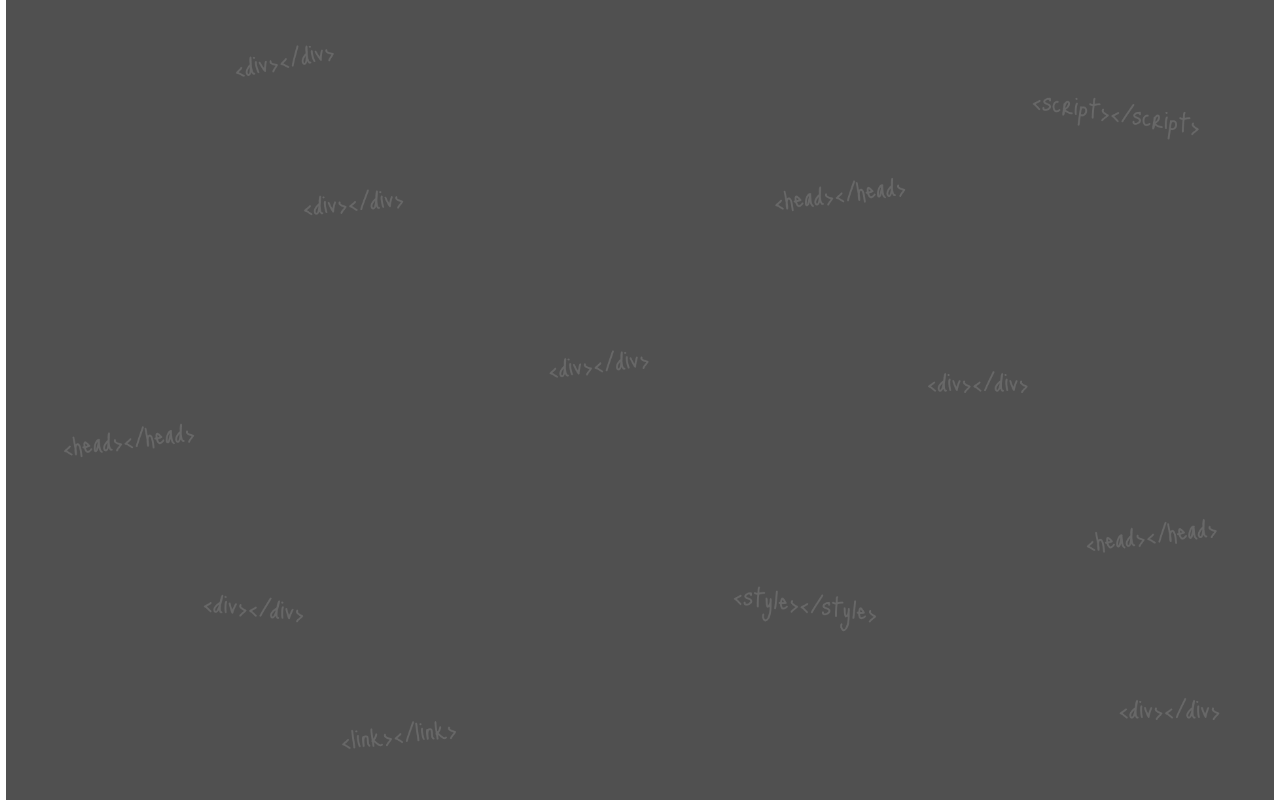
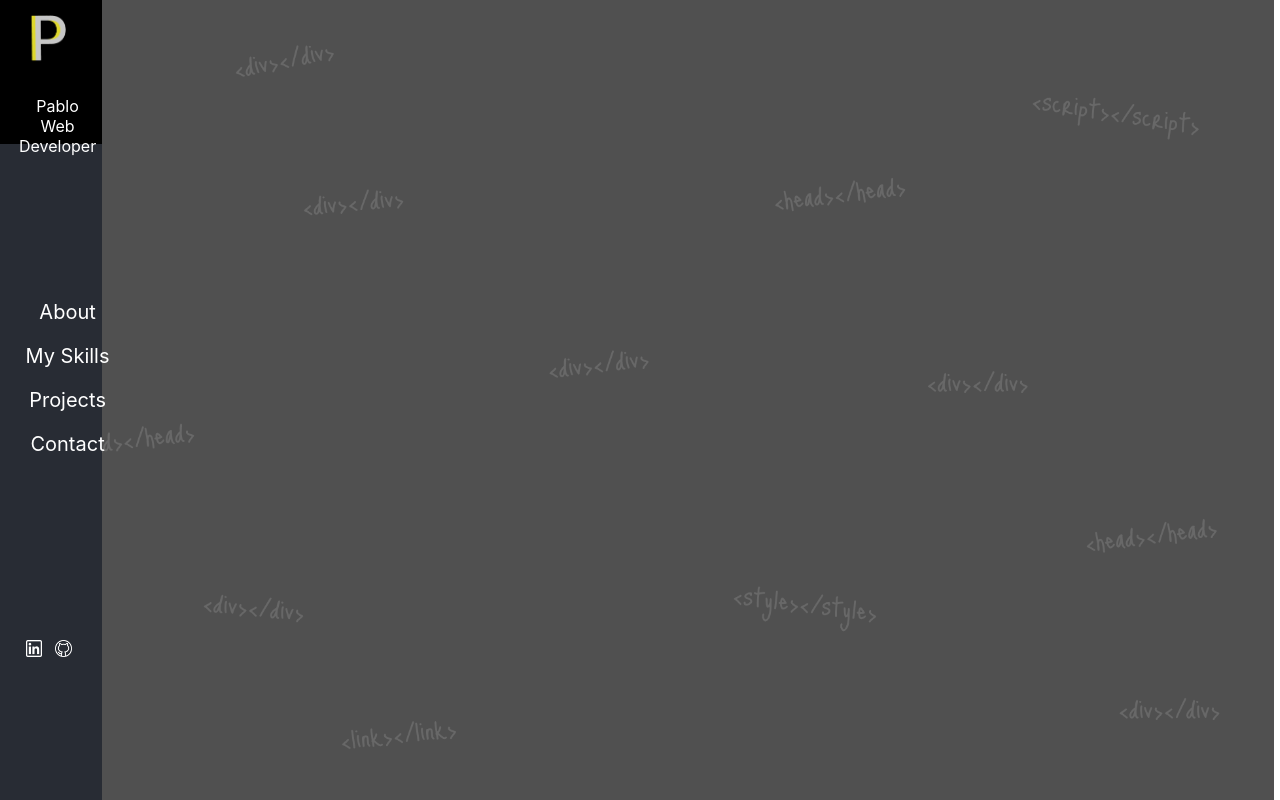
Before and after one commit to Perezdh13/about-me, a React (Create React App) app: page / in a window 1280 px wide. Shown: the top 800 px of the page. Built offline with nearby package versions, Linux system fonts and the light colour scheme.

Commit message:
create mainpage and linksMainpage

```diff
--- a/src/css/App.css
+++ b/src/css/App.css
@@ -1,7 +1,69 @@
 /*///////////////// MAIN PAGE //////////////*/
-.main-page img{
+.main-page img {
+  position: relative;
   width: 99vw;
 }
+
+.main-page-bar {
+  position: fixed;
+  top: 0;
+  left: 0;
+  background: #282c34;
+  width: 8vw;
+  height: 100vh;
+}
+
+.main-page-bar-icon{
+  background-color: black;
+  top: 0;
+  left: 0;
+  width: 8vw;
+  height: 18vh;
+}
+
+.main-page-bar-icon img {
+  position: absolute;
+  width: 4vw;
+  top: 0vh;
+  left: 2vw;
+}
+
+.main-page-bar-icon p{
+  position: absolute;
+  top:10vh;
+  left:1vw;
+  color: white;
+}
+.main-page-bar-links{
+  position: fixed;
+  top:20vh;
+  left:3vw;
+}
+.main-page-bar-links-P{
+  position:fixed;
+  color: white;
+  top:35vh;
+  left:2vw;
+  font-size: 20px;
+}
+
+.main-page-bar-links img{
+  width: 1.3vw;
+}
+
+.main-page-bar-github{
+  position: fixed;
+  left: 0vw;
+  top:60vh;
+}
+.main-page-bar-linkedin{
+  position: fixed;
+  left:-1vw;
+  top:60vh;
+}
+
+
+
 
 /*//////////////////////////////*/
 .App {
@@ -38,6 +100,7 @@
   from {
     transform: rotate(0deg);
   }
+
   to {
     transform: rotate(360deg);
   }
--- /dev/null
+++ b/src/javascript/LinksMainPage.jsx
@@ -0,0 +1,20 @@
+import React from 'react'
+import linkedin from '../img/linkedin.png';
+import github from '../img/github.png';
+
+function LinksMainPage() {
+    return (
+        <div className='main-page-bar-links'>
+            <div className='main-page-bar-links-P'>
+                <p>About</p>
+                <p>My Skills</p>
+                <p>Projects</p>
+                <p>Contact</p>
+            </div>
+            <img className='main-page-bar-linkedin' src={linkedin} />
+            <img className='main-page-bar-github' src={github} />
+        </div>
+    )
+}
+
+export default LinksMainPage
--- a/src/javascript/MainPage.jsx
+++ b/src/javascript/MainPage.jsx
@@ -1,18 +1,20 @@
 import React from 'react';
-import background from '../img/Fondo pagina.png'
-import bigInitial from '../img/P mayuscula.png'
+import background from '../img/Fondo pagina.png';
+import bigInitial from '../img/P mayuscula.png';
+import LinksMainPage from './LinksMainPage';
 
 function MainPage() {
   return (
     <div className='main-page'>
-        <img src= {background}/>
-      <div className='main-page-icon'>
+      <img className='main-page-background' src={background} />
+      <div className='main-page-bar'>
+        <div className='main-page-bar-icon'>
+          <img src={bigInitial} />
+          <p>Pablo<br />Web Developer</p>
+        </div>
 
       </div>
-      <div className='main-page-bar'>
-
-      </div>
-
+        <LinksMainPage />
     </div>
   )
 }
```
